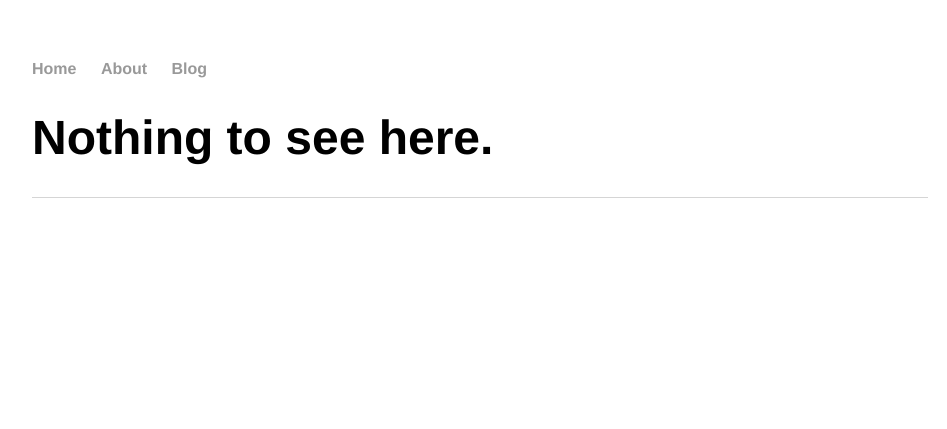
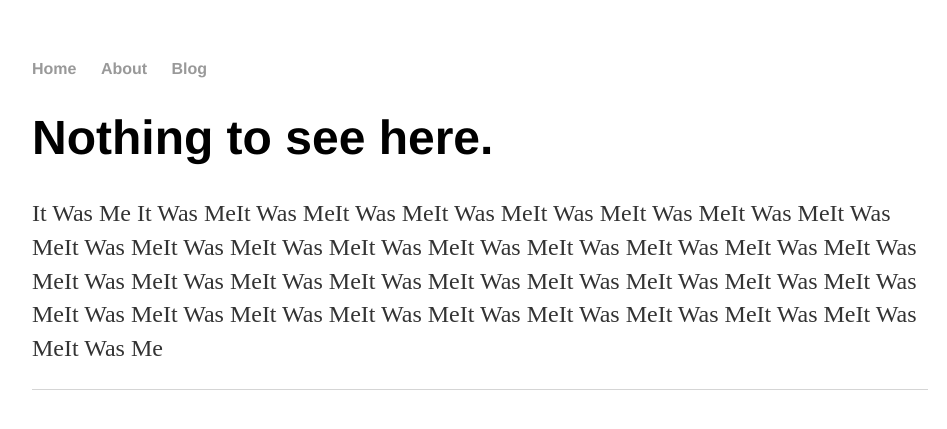
Before and after one commit to thelostonesgame/thelostonesgame.github.io, a Jekyll site: the page built from about.html, in a window 1280 px wide. Shown: the top 429 px of the page, without its empty margins (160-1107 px from the left). Built offline with Jekyll 4.4.1, drawn with Linux system fonts in a browser that asks for light colours.

Commit message:
Update about.html

```diff
--- a/about.html
+++ b/about.html
@@ -3,3 +3,4 @@ layout: default
 title: Nothing to see here...
 ---
 <h1>Nothing to see here.</h1>
+<p>It Was Me It Was MeIt Was MeIt Was MeIt Was MeIt Was MeIt Was MeIt Was MeIt Was MeIt Was MeIt Was MeIt Was MeIt Was MeIt Was MeIt Was MeIt Was MeIt Was MeIt Was MeIt Was MeIt Was MeIt Was MeIt Was MeIt Was MeIt Was MeIt Was MeIt Was MeIt Was MeIt Was MeIt Was MeIt Was MeIt Was MeIt Was MeIt Was MeIt Was MeIt Was MeIt Was MeIt Was Me</p>
```
